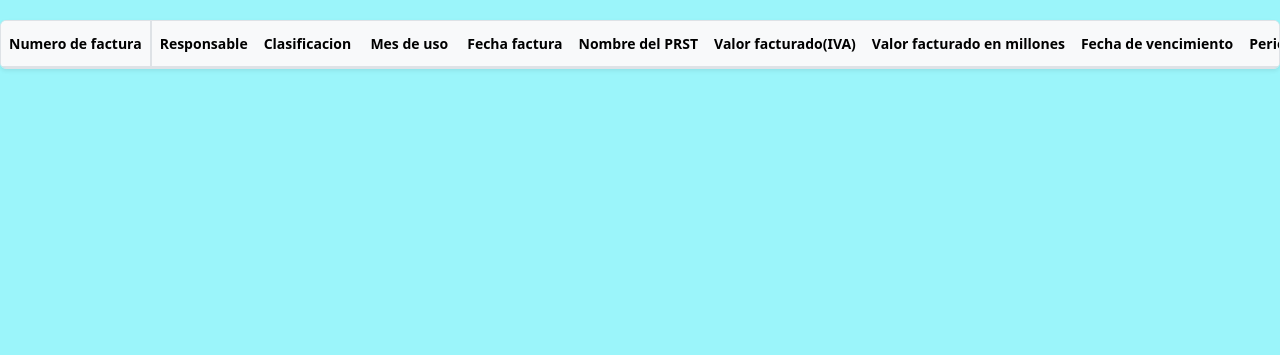
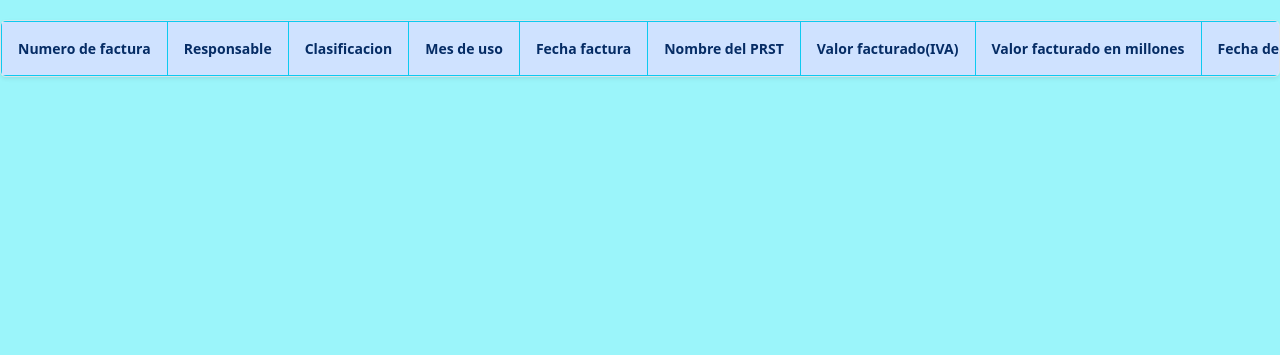
Before and after one commit to Adrian04g/Air-e_app, a Django app: page /facturacion/list/ in a window 1280 px wide. Shown: the part 65-420 px from the top of the page. Run offline with Django 5.2, Linux system fonts and the light colour scheme; data that the repository does not hold is empty; parts of the project's set-up code (start-up, migrations or seed data) failed here and were passed over.

Commit message:
se hicieron varios cambios

```diff
--- a/INF_CE/INF_CE/templates/Asignacion/asignacion_form.html
+++ b/INF_CE/INF_CE/templates/Asignacion/asignacion_form.html
@@ -15,7 +15,7 @@
 <center>
 <div class="col-md-4j">
     <form method="post" action="">
-        <h3>El proyecto va a ser generado por <span style="color: rgb(65, 135, 44);">{{user.first_name}} {{user.last_name}}</span></h3>
+        <h3 class="p-2 mb-2 bg-primary-subtle text-primary-emphasis border border-info">El proyecto va a ser generado por <span style="color: rgb(65, 135, 44);">{{user.first_name}} {{user.last_name}}</span></h3>
         {% csrf_token %}
         <script src="https://code.jquery.com/jquery-3.6.0.min.js"></script><!--para que salga la barra de busqueda-->
         {{ form.media }} <!-- ¡Esta línea es crucial! -->
--- a/INF_CE/INF_CE/templates/facturacion/facturacionList.html
+++ b/INF_CE/INF_CE/templates/facturacion/facturacionList.html
@@ -19,32 +19,32 @@
         <table class="table table-striped">
                 <thead>
                     <tr>
-                        <th scope="col" class="col-medium">Numero de factura</th>
-                        <th scope="col" class="col-medium">Responsable</th>
-                        <th scope="col" class="col-medium">Clasificacion</th>
-                        <th scope="col" class="col-medium">Mes de uso</th>
-                        <th scope="col" class="col-medium">Fecha factura</th>
-                        <th scope="col" class="col-medium">Nombre del PRST</th>
-                        <th scope="col" class="col-medium">Valor facturado(IVA)</th>
-                        <th scope="col" class="col-medium">Valor facturado en millones</th>
-                        <th scope="col" class="col-medium">Fecha de vencimiento</th>
-                        <th scope="col" class="col-medium">Periodo de vencimiento</th>
-                        <th scope="col" class="col-medium">Factura aceptada</th>
-                        <th scope="col" class="col-medium">Factura vencida</th>
-                        <th scope="col" class="col-medium">Factura en proceso ante CRC</th>
-                        <th scope="col" class="col-medium">Valor pagado</th>
-                        <th scope="col" class="col-medium">Fecha de pago</th>
-                        <th scope="col" class="col-medium">Periodo de pago</th>
-                        <th scope="col" class="col-medium">Fecha de aplicacion</th>
-                        <th scope="col" class="col-medium">Fecha de confirmacion</th>
-                        <th scope="col" class="col-medium">Valor adeudado</th>
-                        <th scope="col" class="col-medium">¿Pagado?</th>
-                        <th scope="col" class="col-medium">Observaciones</th>
-                        <th scope="col" class="col-medium">¿Se factura interes?</th>
-                        <th scope="col" class="col-medium">¿interes grabado con iva?</th>
-                        <th scope="col" class="col-medium">¿Indicador de recaudo?</th>
-                        <th scope="col" class="col-medium">Acuerdo de pago</th>
-                        <th scope="col" class="col-medium">Fecha acuerdo de pago</th>
+                        <th scope="col" class="col-medium p-3 mb-2 bg-primary-subtle text-primary-emphasis text-center border border-info">Numero de factura</th>
+                        <th scope="col" class="col-medium p-3 mb-2 bg-primary-subtle text-primary-emphasis text-center border border-info">Responsable</th>
+                        <th scope="col" class="col-medium p-3 mb-2 bg-primary-subtle text-primary-emphasis text-center border border-info">Clasificacion</th>
+                        <th scope="col" class="col-medium p-3 mb-2 bg-primary-subtle text-primary-emphasis text-center border border-info">Mes de uso</th>
+                        <th scope="col" class="col-medium p-3 mb-2 bg-primary-subtle text-primary-emphasis text-center border border-info">Fecha factura</th>
+                        <th scope="col" class="col-medium p-3 mb-2 bg-primary-subtle text-primary-emphasis text-center border border-info">Nombre del PRST</th>
+                        <th scope="col" class="col-medium p-3 mb-2 bg-primary-subtle text-primary-emphasis text-center border border-info">Valor facturado(IVA)</th>
+                        <th scope="col" class="col-medium p-3 mb-2 bg-primary-subtle text-primary-emphasis text-center border border-info">Valor facturado en millones</th>
+                        <th scope="col" class="col-medium p-3 mb-2 bg-primary-subtle text-primary-emphasis text-center border border-info">Fecha de vencimiento</th>
+                        <th scope="col" class="col-medium p-3 mb-2 bg-primary-subtle text-primary-emphasis text-center border border-info">Periodo de vencimiento</th>
+                        <th scope="col" class="col-medium p-3 mb-2 bg-primary-subtle text-primary-emphasis text-center border border-info">Factura aceptada</th>
+                        <th scope="col" class="col-medium p-3 mb-2 bg-primary-subtle text-primary-emphasis text-center border border-info">Factura vencida</th>
+                        <th scope="col" class="col-medium p-3 mb-2 bg-primary-subtle text-primary-emphasis text-center border border-info">Factura en proceso ante CRC</th>
+                        <th scope="col" class="col-medium p-3 mb-2 bg-primary-subtle text-primary-emphasis text-center border border-info">Valor pagado</th>
+                        <th scope="col" class="col-medium p-3 mb-2 bg-primary-subtle text-primary-emphasis text-center border border-info">Fecha de pago</th>
+                        <th scope="col" class="col-medium p-3 mb-2 bg-primary-subtle text-primary-emphasis text-center border border-info">Periodo de pago</th>
+                        <th scope="col" class="col-medium p-3 mb-2 bg-primary-subtle text-primary-emphasis text-center border border-info">Fecha de aplicacion</th>
+                        <th scope="col" class="col-medium p-3 mb-2 bg-primary-subtle text-primary-emphasis text-center border border-info">Fecha de confirmacion</th>
+                        <th scope="col" class="col-medium p-3 mb-2 bg-primary-subtle text-primary-emphasis text-center border border-info">Valor adeudado</th>
+                        <th scope="col" class="col-medium p-3 mb-2 bg-primary-subtle text-primary-emphasis text-center border border-info">¿Pagado?</th>
+                        <th scope="col" class="col-medium p-3 mb-2 bg-primary-subtle text-primary-emphasis text-center border border-info">Observaciones</th>
+                        <th scope="col" class="col-medium p-3 mb-2 bg-primary-subtle text-primary-emphasis text-center border border-info">¿Se factura interes?</th>
+                        <th scope="col" class="col-medium p-3 mb-2 bg-primary-subtle text-primary-emphasis text-center border border-info">¿interes grabado con iva?</th>
+                        <th scope="col" class="col-medium p-3 mb-2 bg-primary-subtle text-primary-emphasis text-center border border-info">¿Indicador de recaudo?</th>
+                        <th scope="col" class="col-medium p-3 mb-2 bg-primary-subtle text-primary-emphasis text-center border border-info">Acuerdo de pago</th>
+                        <th scope="col" class="col-medium p-3 mb-2 bg-primary-subtle text-primary-emphasis text-center border border-info">Fecha acuerdo de pago</th>
                     </tr>
                 </thead>
                 <tbody>
--- a/INF_CE/INF_CE/templates/indexapp/cableoperadorList.html
+++ b/INF_CE/INF_CE/templates/indexapp/cableoperadorList.html
@@ -51,7 +51,7 @@
 <!-- Vista de tabla para desktop -->
 <div class="row">
     <div>
-        <h2 class="text-center">Lista de cableoperadores</h2>
+        <h2 class="p-3 mb-2 bg-primary-subtle text-primary-emphasis text-center border border-info">Lista de cableoperadores</h2>
     </div>
     <div class="row g-3 items-center"> {% for object in object_list %}
        <div class="col-lg-6">
--- a/INF_CE/INF_CE/templates/proyectos/ProyectosForm.html
+++ b/INF_CE/INF_CE/templates/proyectos/ProyectosForm.html
@@ -14,7 +14,7 @@
 {% block content %}
 <!--Formulario para registrar proyectos-->
 <strong><div class="container mt-4 col-4">
-    <h2>Registrar Nuevo Proyecto</h2>
+    <h2 class="p-2 mb-2 bg-primary-subtle text-primary-emphasis border border-info">Registrar Nuevo Proyecto</h2>
     <div>
         <p>
            Ejecutiva responsable: {{ user.username }}
```
Also changed, not shown: INF_CE/INF_CE/templates/contratos/lista_contratos.html (+7 -7 lines), INF_CE/INF_CE/templates/proyectos/ProyectosList.html (+19 -19 lines).
